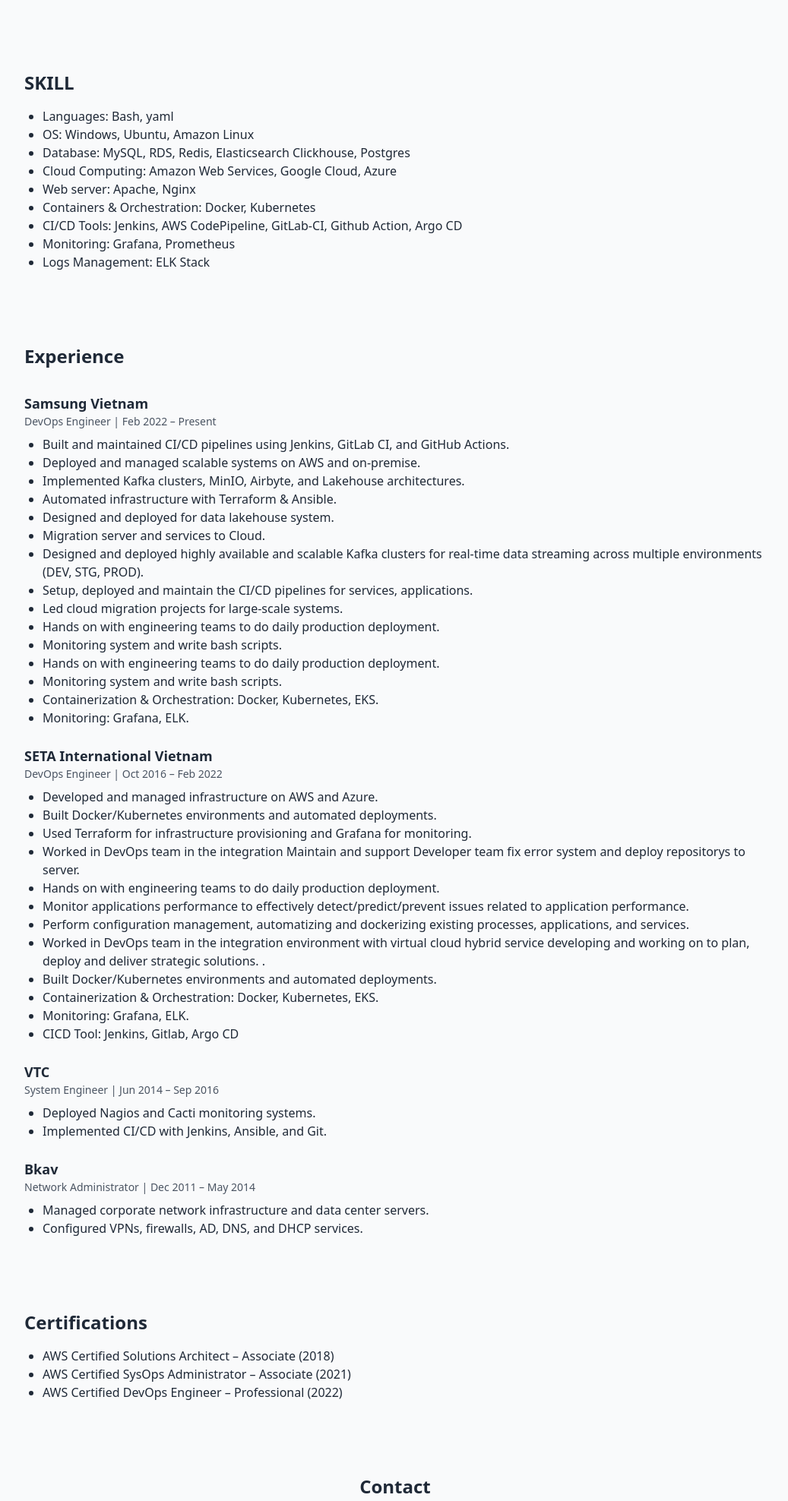
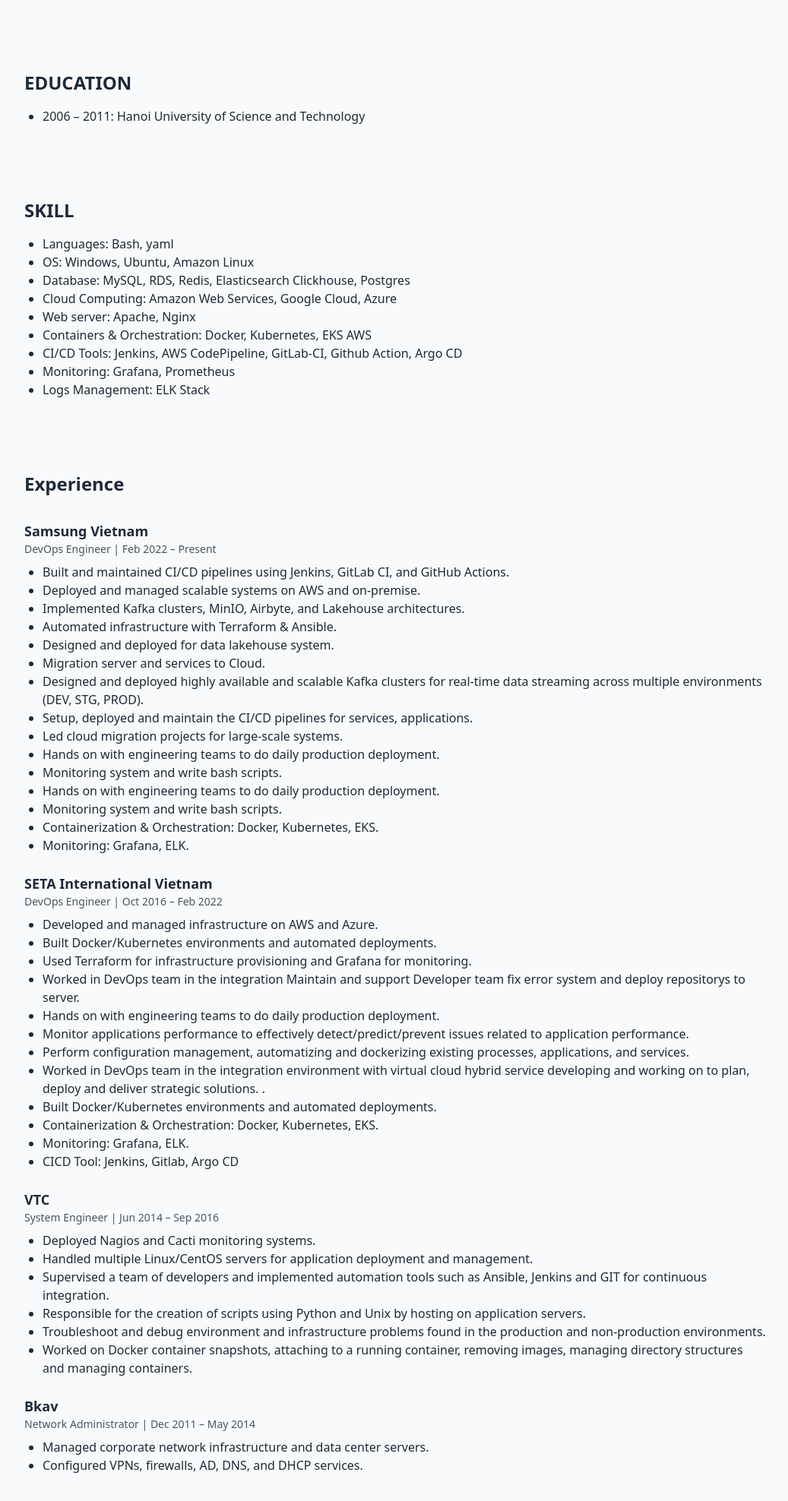
Before and after one commit to chaubv/chaubui, a plain HTML site: page index.html in a window 1280 px wide. Shown: the part 817-2793 px from the top of the page at 76% size, without its empty margins (120-1157 px from the left). Drawn offline with nearby package versions, Linux system fonts and the light colour scheme.

Commit message:
Update index.html

```diff
--- a/index.html
+++ b/index.html
@@ -50,6 +50,13 @@
   </section>
 
   <section class="max-w-5xl mx-auto px-6 py-12">
+    <h2 class="text-2xl font-bold mb-4">EDUCATION</h2>
+    <ul class="list-disc ml-6">
+      <li>2006 – 2011: Hanoi University of Science and Technology</li>
+    </ul>
+  </section>
+
+  <section class="max-w-5xl mx-auto px-6 py-12">
     <h2 class="text-2xl font-bold mb-4">SKILL</h2>
     <ul class="list-disc ml-6">
       <li>Languages: Bash, yaml</li>
@@ -57,7 +64,7 @@
       <li>Database: MySQL, RDS, Redis, Elasticsearch Clickhouse, Postgres </li>
       <li>Cloud Computing: Amazon Web Services, Google Cloud, Azure </li>
       <li>Web server: Apache, Nginx</li>
-      <li>Containers & Orchestration: Docker, Kubernetes</li>
+      <li>Containers & Orchestration: Docker, Kubernetes, EKS AWS</li>
       <li>CI/CD Tools: Jenkins, AWS CodePipeline, GitLab-CI, Github Action, Argo CD</li>
       <li>Monitoring: Grafana, Prometheus</li>
       <li>Logs Management:  ELK Stack</li>
@@ -111,7 +118,11 @@
         <p class="text-sm text-gray-600">System Engineer | Jun 2014 – Sep 2016</p>
         <ul class="list-disc ml-6 mt-2">
           <li>Deployed Nagios and Cacti monitoring systems.</li>
-          <li>Implemented CI/CD with Jenkins, Ansible, and Git.</li>
+          <li>Handled multiple Linux/CentOS servers for application deployment and management.</li>
+          <li>Supervised a team of developers and implemented automation tools such as Ansible, Jenkins and GIT for continuous integration.</li>
+          <li>Responsible for the creation of scripts using Python and Unix by hosting on application servers.</li>
+          <li>Troubleshoot and debug environment and infrastructure problems found in the production and non-production environments.</li>
+          <li>Worked on Docker container snapshots, attaching to a running container, removing images, managing directory structures and managing containers.</li>
         </ul>
       </div>
       <div>
```
